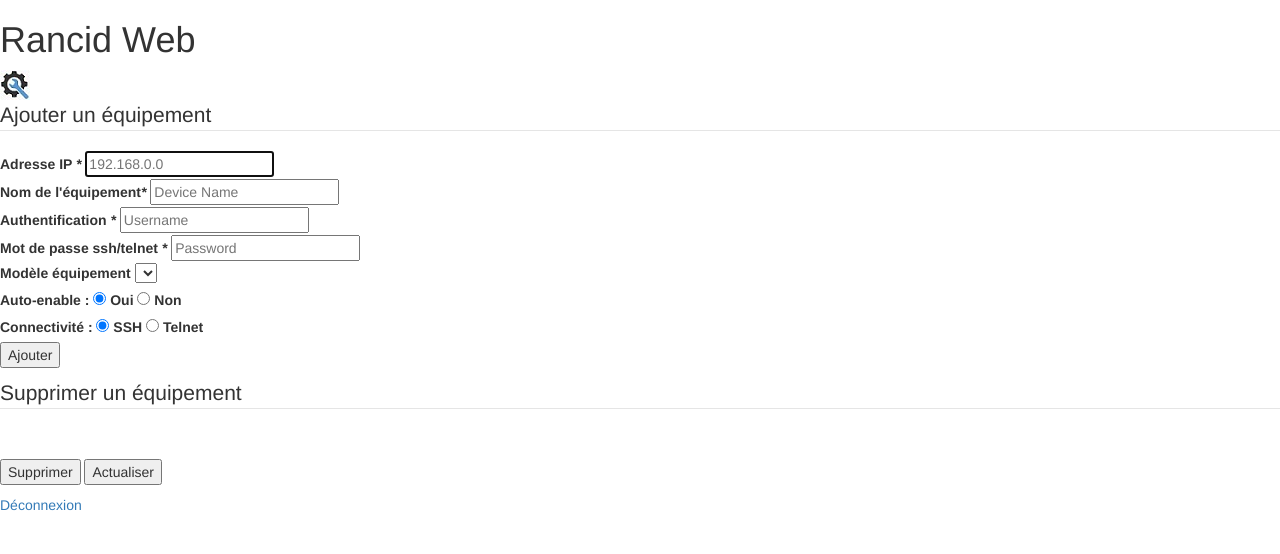
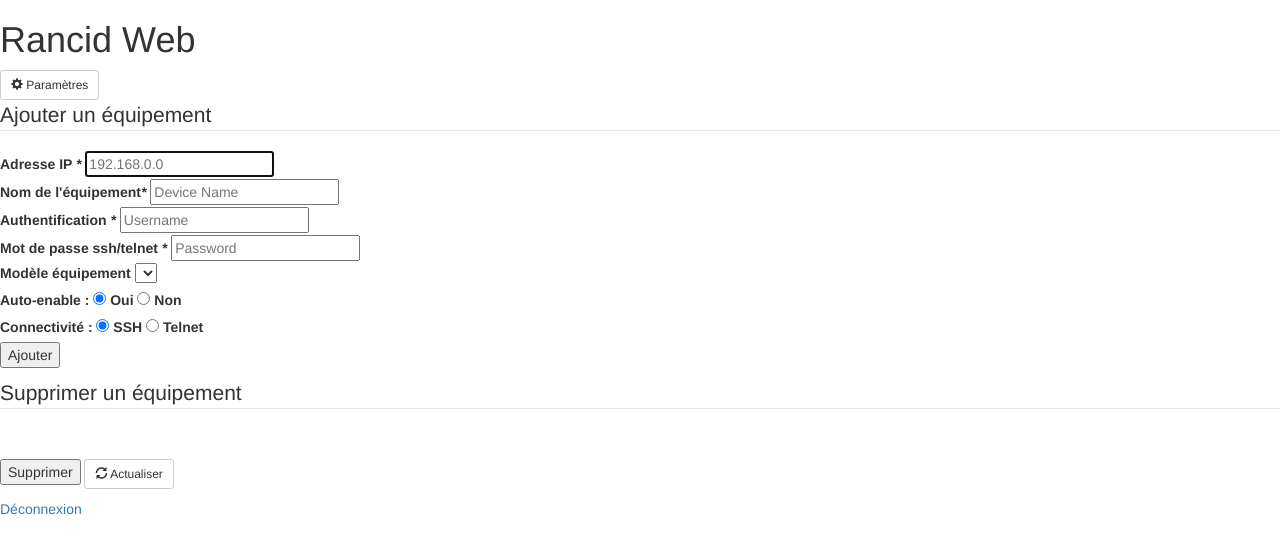
Before and after one commit to Jerem-No-One/Rancid-web, a PHP site: page / in a window 1280 px wide. Shown: the top 554 px of the page. Run offline with PHP 8.4, Linux system fonts and the light colour scheme; the visitor is signed in with stand-in values (Sample User, id 1); lists and menus that the app fills with data are empty.

Commit message:
changes css

```diff
--- a/index.php
+++ b/index.php
@@ -15,7 +15,10 @@ session_start();
        ?>
        <div>
          <h1>Rancid Web</h1>
-         <img src="images/settings.jpg" type="button" onclick="location.href='settings.php'" style="cursor:pointer;">
+         <button type="button" class="btn btn-default btn-sm" onclick="location.href='settings.php'">
+          <span class="glyphicon glyphicon-cog"></span> Paramètres
+         </button>
+<!--         <img src="images/settings.jpg" type="button" onclick="location.href='settings.php'" style="cursor:pointer;">-->
        </div>
        <form action="add_device.php" method="post" class="add_device" name="add_device">  <!-- Formulaire ajout d'un device -->
          <filedset>
@@ -81,9 +84,9 @@ session_start();
              <p>
              <div>
                  <?php
-                 shell_exec("cut -d \; -f 1 /usr/local/rancid/var/networking/router.db > data/name_device.txt"); // On récupère les ip des switchs déjà créé et on les stockent dans un fichier
+                 shell_exec("cut -d \; -f 1 /usr/local/rancid/var/networking/router.db > data/name_device.txt"); // On récupère les noms des switchs déjà créé et on les stockent dans un fichier
                  $name = file('data/name_device.txt');
-                 foreach($name as $name_del) // On parcours le fichier et on affiche chaque ip
+                 foreach($name as $name_del) // On parcours le fichier et on affiche chaque nom
                  {
                    echo '<div><input type="checkbox" name="choix[]" id="'.$name_del.'" value="'.$name_del.'"><label for="'.$name_del.'">'.$name_del.'</label><br></div>';
                  }
@@ -92,7 +95,10 @@ session_start();
              </div>
              <div>
               <input type="button" Onclick="deleteDevice()" value="Supprimer">
-              <input type="button" OnClick="javascript:window.location.reload()" value="Actualiser">
+	      <button type="button" class="btn btn-default btn-sm" OnClick="javascript:window.location.reload()">
+              <span class="glyphicon glyphicon-refresh"></span> Actualiser
+              </button>
+              <!--<input type="button" OnClick="javascript:window.location.reload()" value="Actualiser">-->
              </div>
              </p>
           </fieldset>
```
